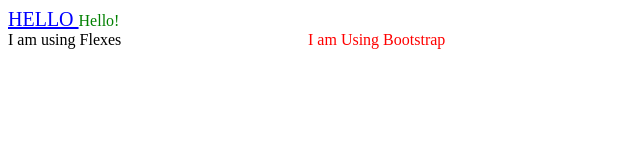
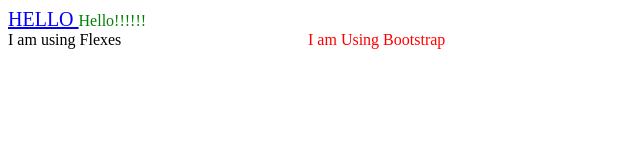
Before and after one commit to Alwahsh/session2, a plain HTML site: page index.html in a window 1280 px wide. Shown: the full height of the page, 0-640 px from the left. Drawn offline with Linux system fonts and the light colour scheme.

Commit message:
Add !!!!

```diff
--- a/index.html
+++ b/index.html
@@ -27,7 +27,7 @@
       HELLO
     </a>
     <a>
-      Hello!
+      Hello!!!!!!
     </a>
 
     <div class="container">
```
